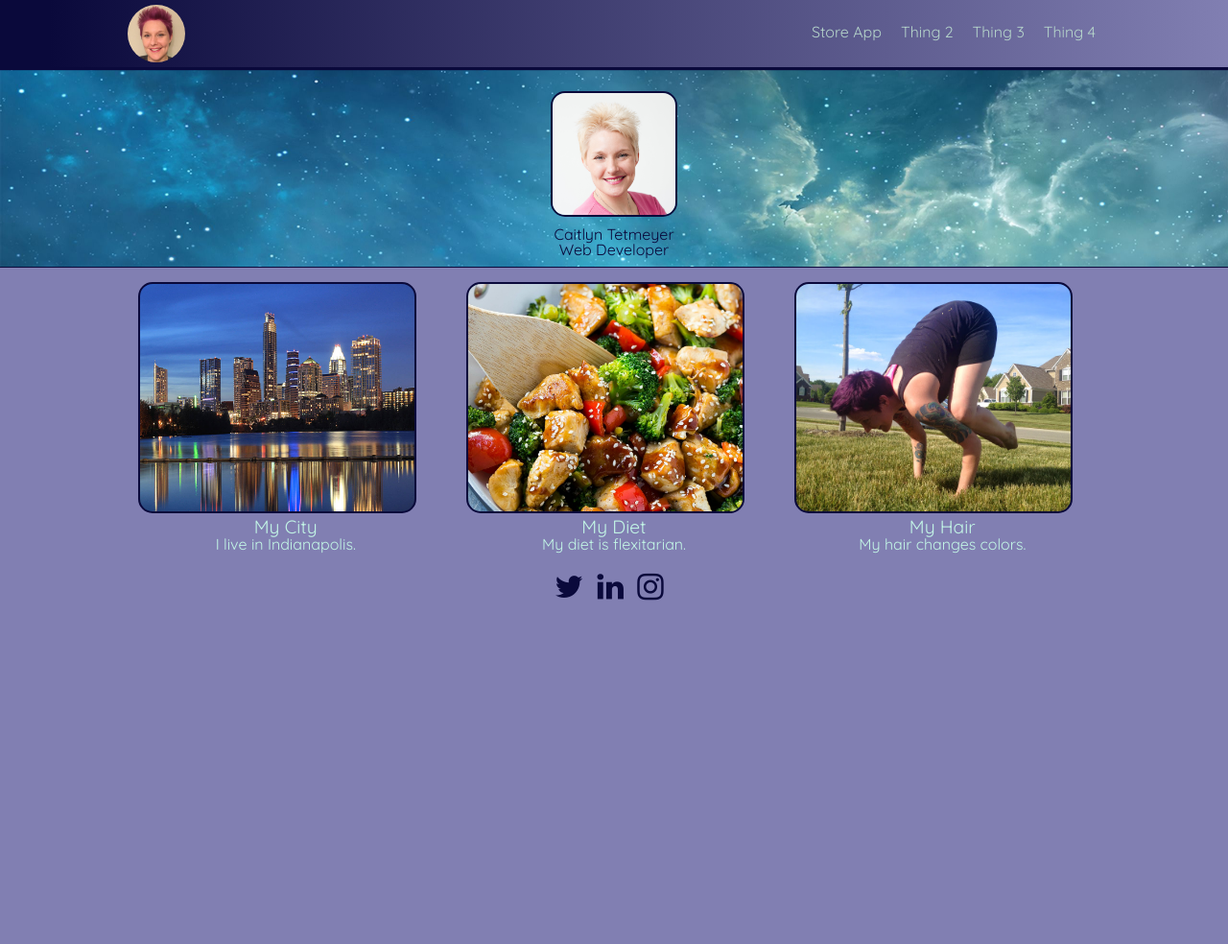
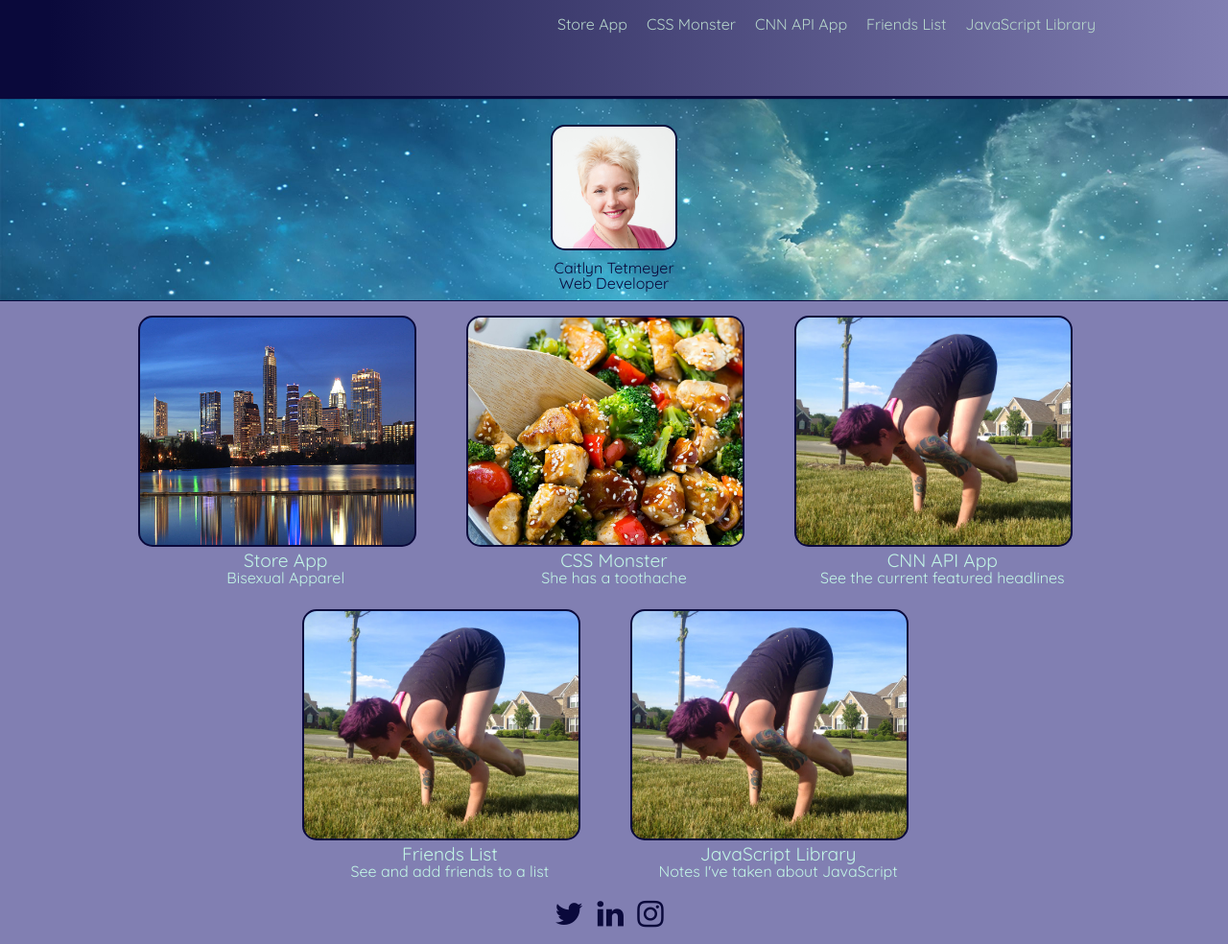
Before and after one commit to caitlyntetmeyer/caitlyntetmeyer.github.io, a plain HTML site: page index.html in a window 1280 px wide. Shown: the whole page at 96% size. Before the commit the page ends 800 px from the top, so only its background shows below. Drawn offline with nearby package versions, Linux system fonts and the light colour scheme.

Commit message:
Improved styling

```diff
--- a/css/profilepagestyles.css
+++ b/css/profilepagestyles.css
@@ -25,7 +25,7 @@ nav {
   background: linear-gradient(to right, #0a093b 4%,#817FB2 100%); /* W3C, IE10+, FF16+, Chrome26+, Opera12+, Safari7+ */
   filter: progid:DXImageTransform.Microsoft.gradient( startColorstr='#0a093b', endColorstr='#817FB2',GradientType=1 ); /* IE6-9 */
 }
-
+/*
 #brand {
   color: transparent;
   background-image: url('../images/purple-profile-pic.jpg');
@@ -36,7 +36,7 @@ nav {
   margin: 5px;
   border-radius: 50%;
 }
-
+*/
 .container {
   width: 1024px;
   margin: 0 auto;
@@ -201,6 +201,13 @@ img {
   #hero {
     background-size: 180%;
   }
+  nav {
+    height: 100px;
+    line-height: 0.1;
+  }
+  body {
+    padding-top: 100px;
+  }
 }
 
 @media screen and (min-width: 587px) {
--- a/index.html
+++ b/index.html
@@ -22,52 +22,74 @@
 
 	<body>
 		<header>
+			<!-- Navbar -->
 			<nav>
 				<div class="container">
-			  		<h1 id="brand"></h1>
 					<ul>
 				  		<li><a href="project1/storeapp.html">Store App</a></li>
-				  		<li><a href="#">Thing 2</a></li>
-				   		<li><a href="#">Thing 3</a></li>
-				  		<li><a href="#">Thing 4</a></li>
+
+				  		<li><a href="https://codepen.io/caitlyntetmeyer/pen/MoYZoJ">CSS Monster</a></li>
+
+				   		<li><a href="../apichallenge/index.html">CNN API App</a></li>
+
+				  		<li><a href="#">Friends List</a></li>
+
+				  		<li><a href="#">JavaScript Library</a></li>
 					</ul>
 				</div>
 			</nav>
 		</header>
 
+		<!-- Hero -->
 		<section class="clearfix" id="hero">
 			<img class="purple-blond-headshot" src="images/pro-pic.png" alt="Picture of me, Caitlyn">
 			<h1>Caitlyn Tetmeyer</h1>
 			<h2>Web Developer</h2>
 		</section>
 
+		<!-- Main -->
 		<section class="main-content clearfix">
 		  <div class="container">
 		    <section class="column">
-					<!--<h3>About Me</h3>-->
 				  <div class="column-img city-img" id="city">
 				</div>
-					<h4>My City</h4>
-					<p>I live in Indianapolis.</p>
+					<h4>Store App</h4>
+					<p>Bisexual Apparel</p>
 					<!--<a href="city.html" class="btn">See my city.</a>-->
 		    </section>
 
 				<section class="column">
 					<div class="column-img diet-img" id="diet">
 					</div>
-
-						<h4>My Diet</h4>
-						<p>My diet is flexitarian.</p>
+						<h4>CSS Monster</h4>
+						<p>She has a toothache</p>
 						<!--<a href="diet.html" class="btn">See my diet.</a>-->
 				</section>
 
 				<section class="column">
-		      <div class="column-img hair-img" id="hair">
+		      		<div class="column-img hair-img" id="hair">
 					</div>
-						<h4>My Hair</h4>
-						<p>My hair changes colors.</p>
+						<h4>CNN API App</h4>
+						<p>See the current featured headlines</p>
 						<!--<a href="hair.html" class="btn">See my hair.</a>-->
 				</section>
+
+				<section class="column">
+		      		<div class="column-img hair-img">
+					</div>
+						<h4>Friends List</h4>
+						<p>See and add friends to a list</p>
+						<!--<a href="hair.html" class="btn">See my hair.</a>-->
+				</section>
+
+				<section class="column">
+		      		<div class="column-img hair-img">
+					</div>
+						<h4>JavaScript Library</h4>
+						<p>Notes I've taken about JavaScript</p>
+						<!--<a href="hair.html" class="btn">See my hair.</a>-->
+				</section>
+
 			</div>
 		</section>
 
```
